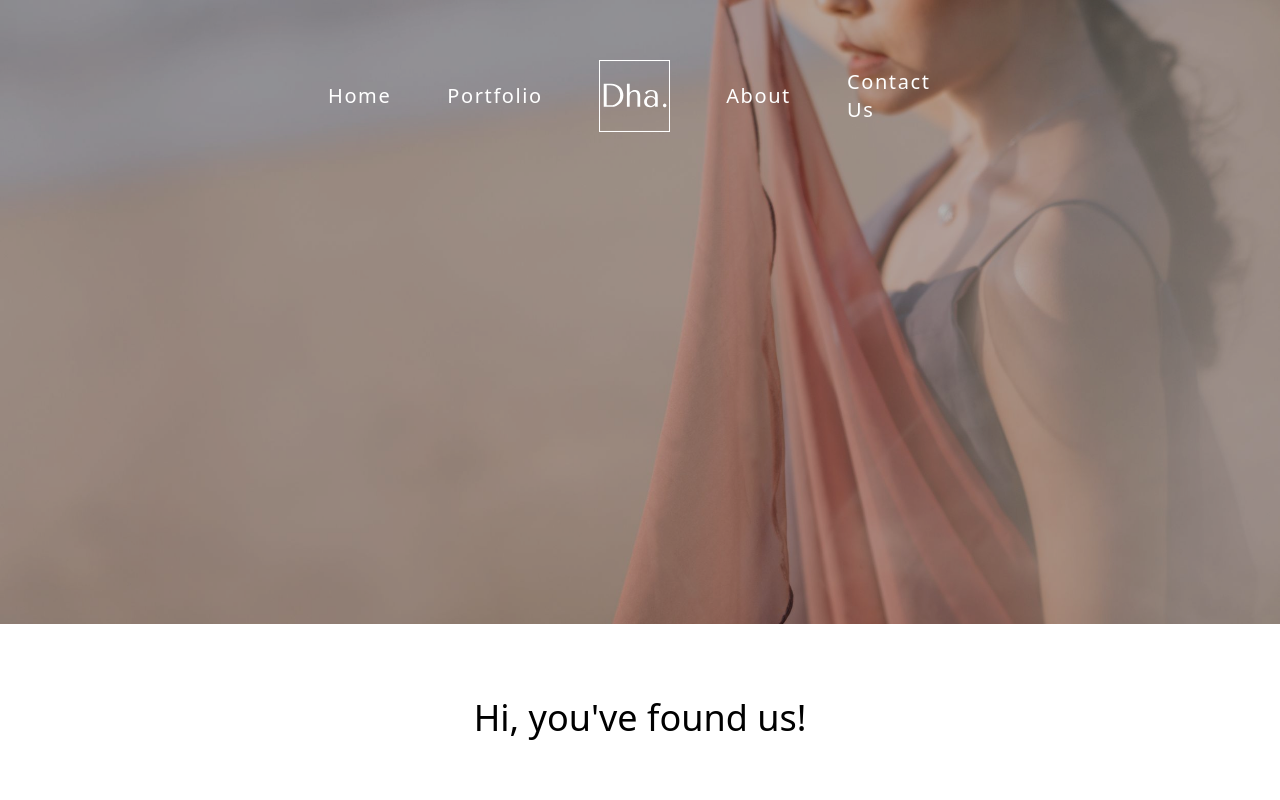
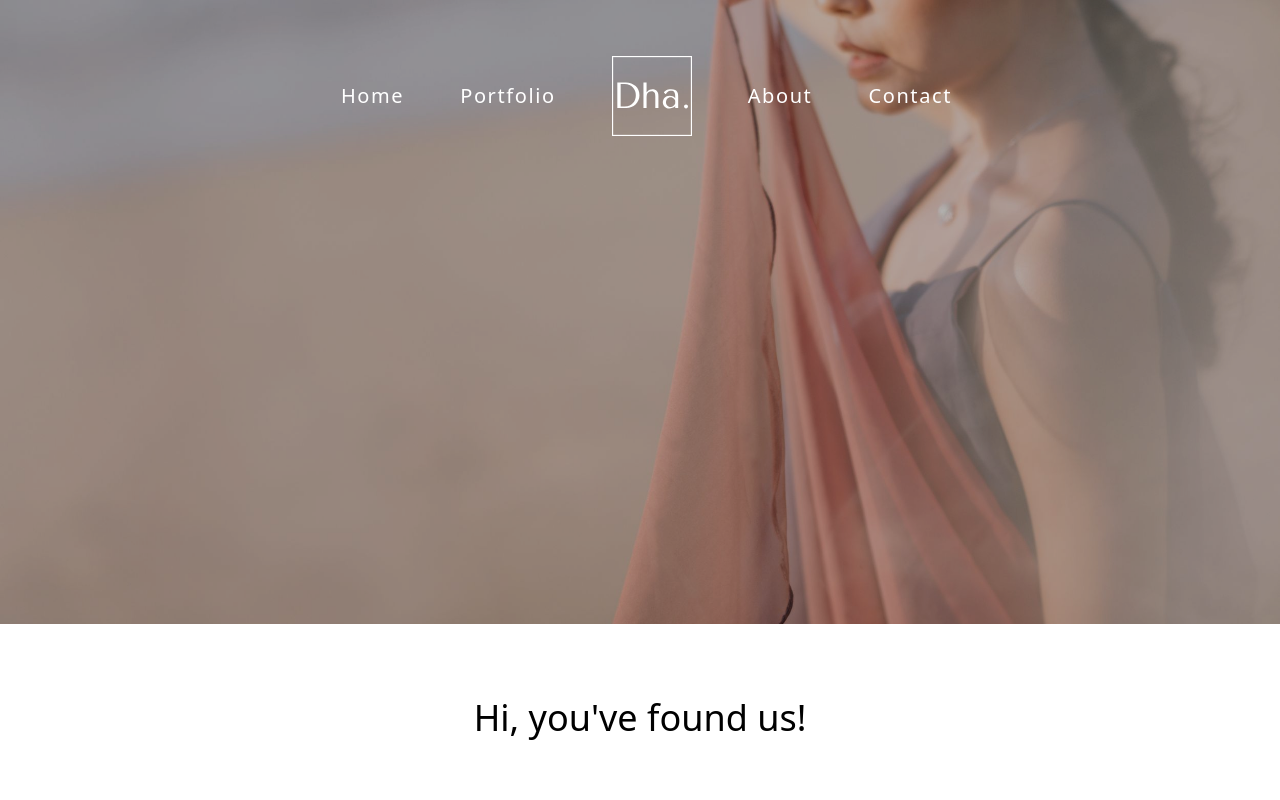
Before and after one commit to ktyudha/visuelstory-react, a React (Vite) app: page / in a window 1280 px wide. Shown: the top 800 px of the page. Built offline with nearby package versions, Linux system fonts and the light colour scheme.

Commit message:
feat(landing): update navbar

```diff
--- a/src/layouts/LandingLayout/LandingNavbar.tsx
+++ b/src/layouts/LandingLayout/LandingNavbar.tsx
@@ -52,8 +52,7 @@ export default function LandingNavbar() {
               </li>
               <li className="hover:opacity-90 transition duration-150 ease-in-out">
                 <NavLink to={"/contact"} onClick={() => setIsOpen(false)}>
-                  {" "}
-                  Contact Us
+                  Contact
                 </NavLink>
               </li>
             </ul>
```
